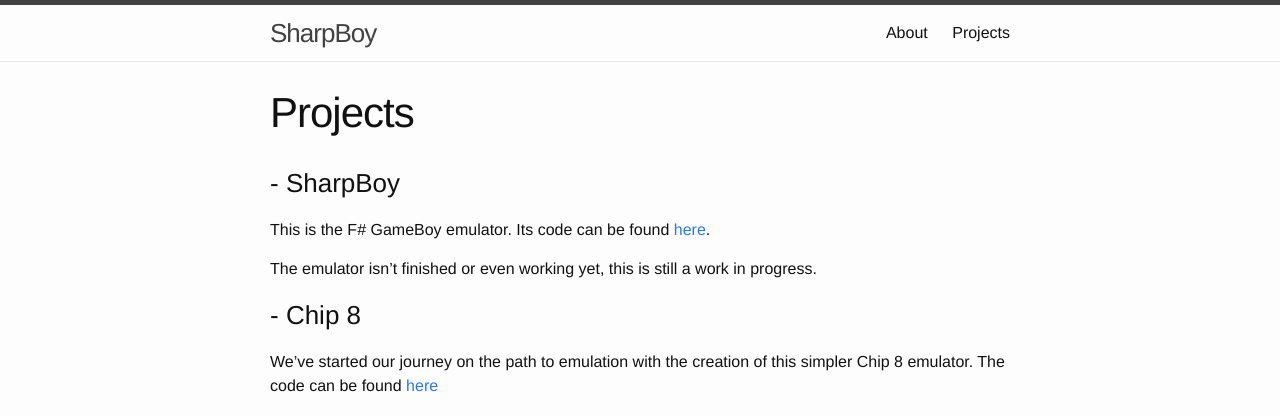
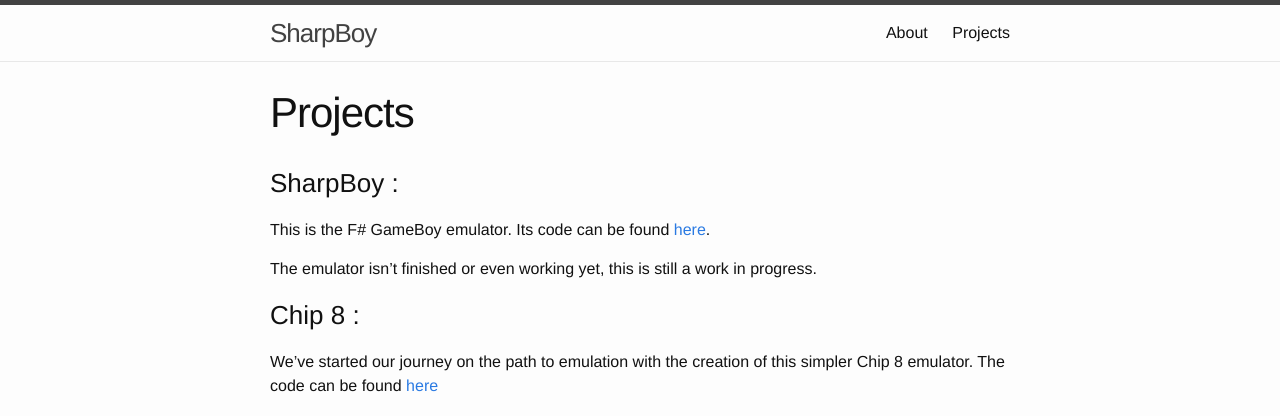
Before and after one commit to s-society/sharpboy, a Jekyll site: the page built from projects.md, in a window 1280 px wide. Shown: the top 416 px of the page. Built offline with Jekyll 4.4.1, drawn with Linux system fonts in a browser that asks for light colours.

```diff
--- a/projects.md
+++ b/projects.md
@@ -3,13 +3,13 @@ layout: page
 title: "Projects"
 ---
 
-### - SharpBoy
+### SharpBoy :
 
 This is the F# GameBoy emulator. Its code can be found [here](https://github.com/s-society/sharpboy).
 
 The emulator isn't finished or even working yet, this is still a work in progress.
 
-### - Chip 8
+### Chip 8 :
 
 We've started our journey on the path to emulation with the creation of this simpler
 Chip 8 emulator. The code can be found [here](https://github.com/s-society/chip-8)
```
